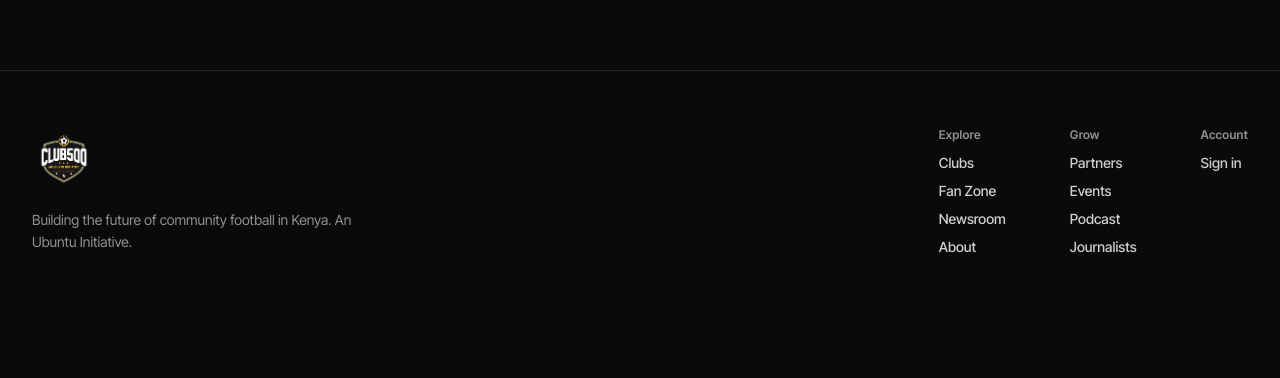
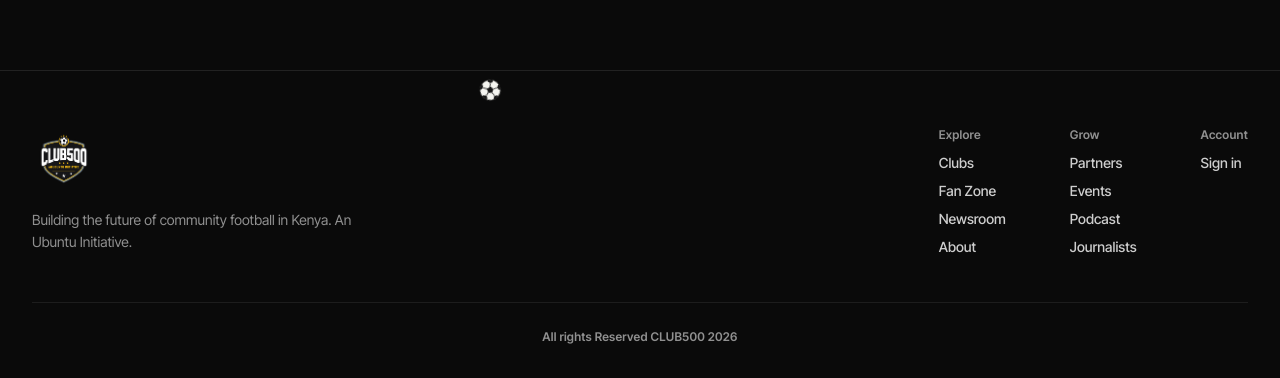
Before and after one commit to Club-500/Club-500-website, a Next.js app: page / in a window 1280 px wide. Shown: the part 2962-3340 px from the top of the page. Before the commit the page ends 3252 px from the top, so only its background shows below. Built offline with nearby package versions, Linux system fonts and the light colour scheme.

Commit message:
Add rolling football to the footer and center the copyright line
A small spinning football rolls across the footer just under its top
border on a 16s loop (hidden for reduced-motion users). The copyright
line returns as a single centered row like standard site footers.

```diff
--- a/app/globals.css
+++ b/app/globals.css
@@ -274,6 +274,46 @@ textarea {
   font-family: var(--font-inter-tight), sans-serif;
 }
 
+/* ---- footer football ---- */
+.footer-ball {
+  position: absolute;
+  top: 8px;
+  left: 0;
+  width: 22px;
+  height: 22px;
+  pointer-events: none;
+  animation: footerTravel 16s linear infinite;
+}
+.footer-ball svg {
+  display: block;
+  animation: footerSpin 1.6s linear infinite;
+}
+@keyframes footerTravel {
+  from {
+    transform: translateX(-30px);
+  }
+  to {
+    transform: translateX(calc(100vw + 30px));
+  }
+}
+@keyframes footerSpin {
+  from {
+    transform: rotate(0deg);
+  }
+  to {
+    transform: rotate(360deg);
+  }
+}
+@media (prefers-reduced-motion: reduce) {
+  .footer-ball,
+  .footer-ball svg {
+    animation: none;
+  }
+  .footer-ball {
+    display: none;
+  }
+}
+
 /* ---- responsive nav ---- */
 .site-nav-backdrop {
   position: fixed;
--- a/components/SiteFooter.tsx
+++ b/components/SiteFooter.tsx
@@ -27,10 +27,40 @@ export default function SiteFooter() {
   return (
     <footer
       style={{
+        position: "relative",
         borderTop: "1px solid rgba(255,255,255,0.1)",
         padding: "56px clamp(20px, 4vw, 32px) 36px",
+        overflow: "hidden",
       }}
     >
+      {/* football rolling along the top line of the footer */}
+      <div className="footer-ball" aria-hidden="true">
+        <svg width="22" height="22" viewBox="0 0 64 64" fill="none">
+          <defs>
+            <clipPath id="footBallClip">
+              <circle cx="32" cy="32" r="30" />
+            </clipPath>
+          </defs>
+          <circle cx="32" cy="32" r="30" fill="#f5f5f0" stroke="#161616" strokeWidth="2" />
+          <g clipPath="url(#footBallClip)">
+            <g stroke="#161616" strokeWidth="2.4" strokeLinecap="round">
+              <line x1="32" y1="22" x2="32" y2="6" />
+              <line x1="41.5" y1="28.9" x2="56.8" y2="24.2" />
+              <line x1="37.9" y1="40.1" x2="47.3" y2="53.1" />
+              <line x1="26.1" y1="40.1" x2="16.7" y2="53.1" />
+              <line x1="22.5" y1="28.9" x2="7.2" y2="24.2" />
+            </g>
+            <path d="M32,22 L41.5,28.9 L37.9,40.1 L26.1,40.1 L22.5,28.9 Z" fill="#161616" />
+            <g fill="#161616">
+              <circle cx="32" cy="0.5" r="8.4" />
+              <circle cx="60.4" cy="23.2" r="8.4" />
+              <circle cx="49.6" cy="57" r="8.4" />
+              <circle cx="14.4" cy="57" r="8.4" />
+              <circle cx="3.6" cy="23.2" r="8.4" />
+            </g>
+          </g>
+        </svg>
+      </div>
       <div style={{ maxWidth: 1280, margin: "0 auto" }}>
         <div
           style={{
@@ -89,6 +119,16 @@ export default function SiteFooter() {
             ))}
           </div>
         </div>
+        <div
+          style={{
+            borderTop: "1px solid rgba(255,255,255,0.08)",
+            marginTop: 48,
+            paddingTop: 22,
+            textAlign: "center",
+          }}
+        >
+          <span className="mono-label">All rights Reserved CLUB500 2026</span>
+        </div>
       </div>
     </footer>
   );
```
